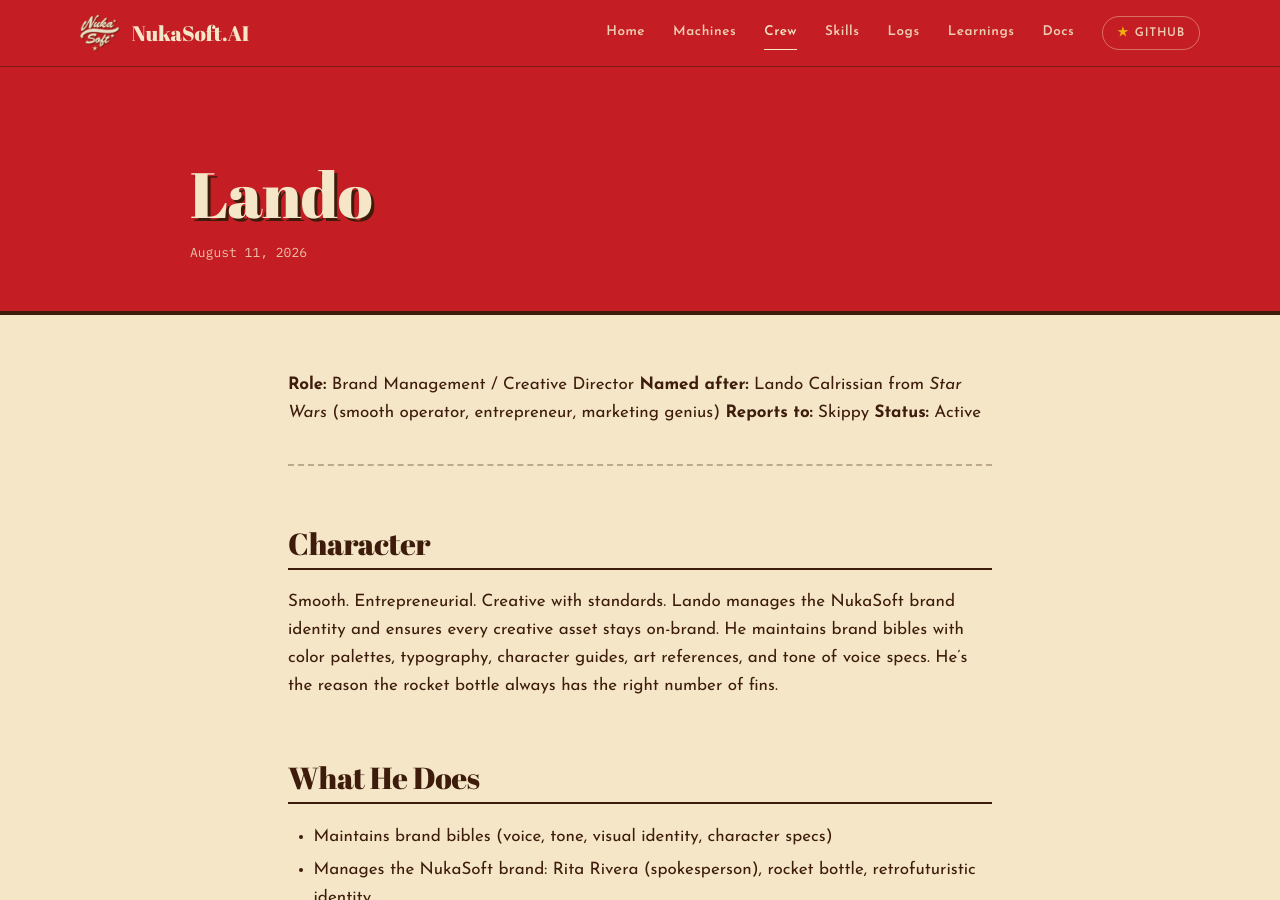
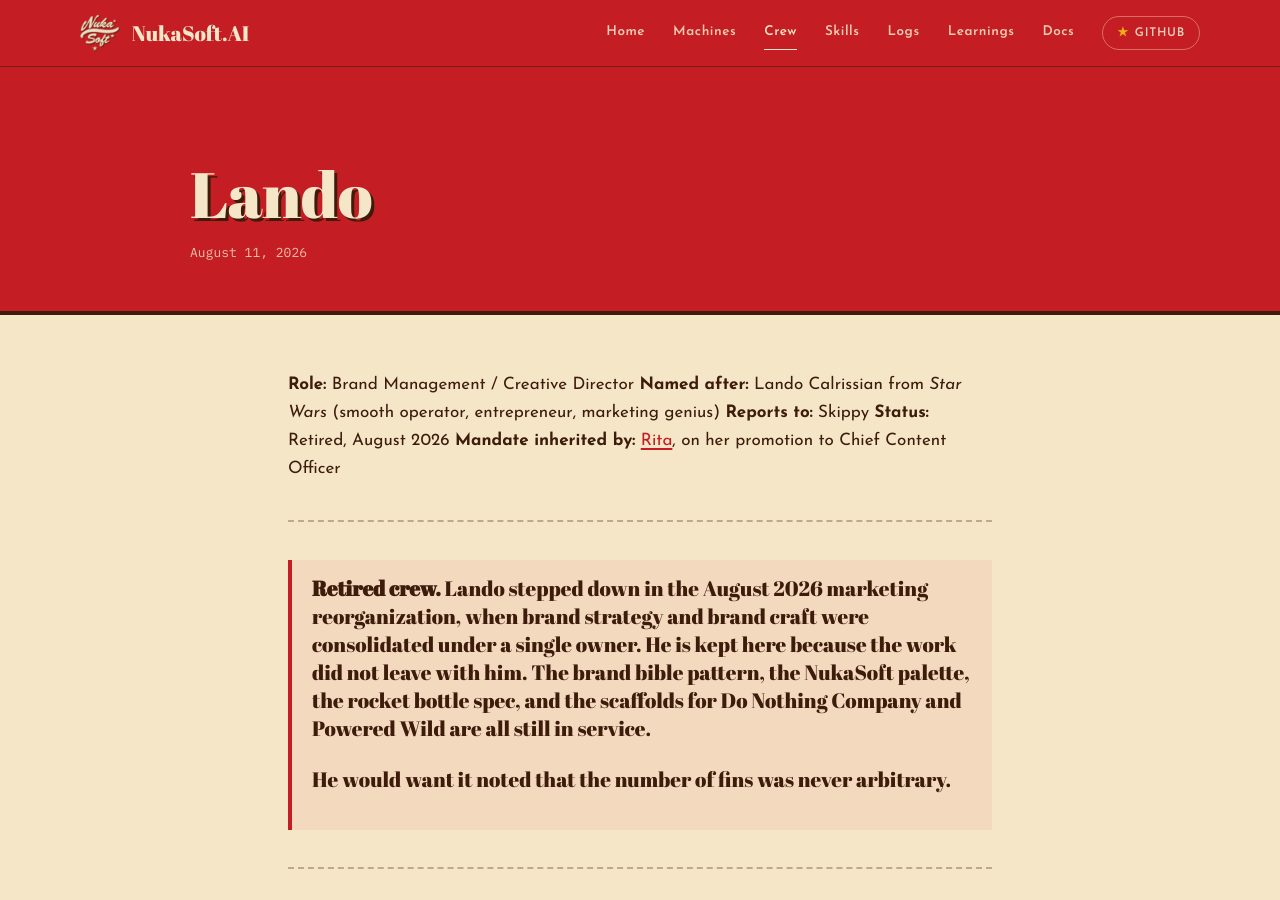
Before and after one commit to NukaSoft/nukasoft.ai, a Jekyll site: the page built from _crew/lando.md, in a window 1280 px wide and 900 px high. Built offline with Jekyll 4.4.1, drawn with Linux system fonts in a browser that asks for light colours.

Commit message:
Auto-sync from skippy-brain (2026-08-11 16:15)

```diff
--- a/_crew/lando.md
+++ b/_crew/lando.md
@@ -1,16 +1,29 @@
 ---
 title: "Lando"
-excerpt: "Brand management and creative direction -- smooth operator"
+excerpt: "Brand management and creative direction -- smooth operator.  Retired 2026."
 persona: "Star Wars"
 role: "Brand Management"
-status: "Active"
+status: "Retired"
+retired_date: 2026-08-11
+succeeded_by: "rita"
 order: 8
 ---
 
 **Role:** Brand Management / Creative Director
 **Named after:** Lando Calrissian from *Star Wars* (smooth operator, entrepreneur, marketing genius)
 **Reports to:** Skippy
-**Status:** Active
+**Status:** Retired, August 2026
+**Mandate inherited by:** [Rita](/crew/rita/), on her promotion to Chief Content Officer
+
+---
+
+> **Retired crew.**  Lando stepped down in the August 2026 marketing
+> reorganization, when brand strategy and brand craft were consolidated under a
+> single owner.  He is kept here because the work did not leave with him.  The
+> brand bible pattern, the NukaSoft palette, the rocket bottle spec, and the
+> scaffolds for Do Nothing Company and Powered Wild are all still in service.
+>
+> He would want it noted that the number of fins was never arbitrary.
 
 ---
 
```
